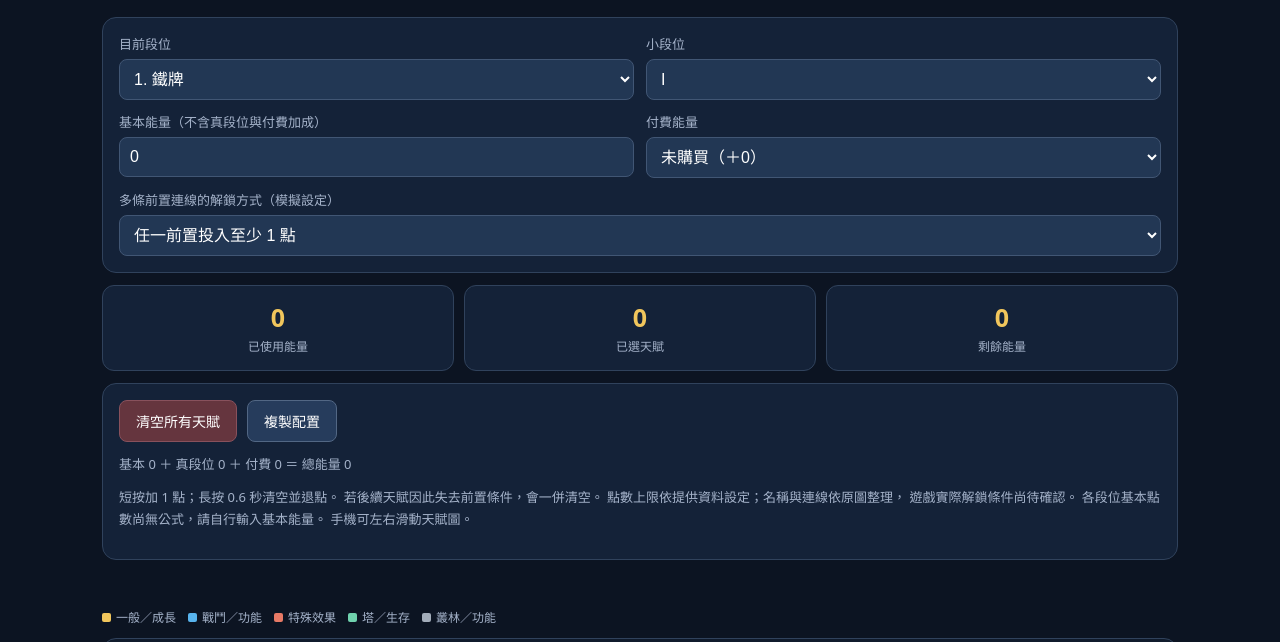
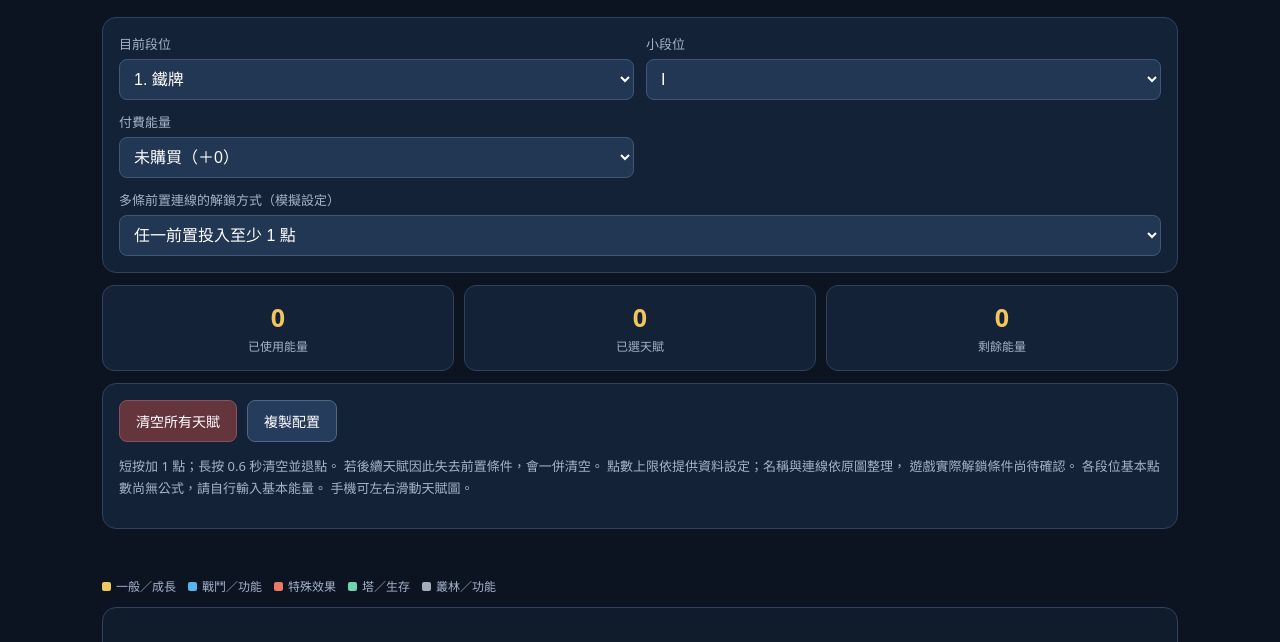
Before and after one commit to Capybara-collab/castle-weapon-calculator, a plain HTML site: page talent.html in a window 1280 px wide. Shown: the part 108-750 px from the top of the page. Drawn offline with Linux system fonts and the light colour scheme.

Commit message:
Update talent.html

```diff
--- a/talent.html
+++ b/talent.html
@@ -240,10 +240,6 @@ button.danger {
       </select>
     </label>
     <label>
-      基本能量（不含真段位與付費加成）
-      <input id="base" type="number" min="0" step="1" value="0">
-    </label>
-    <label>
       付費能量
       <select id="paid">
         <option value="0">未購買（＋0）</option>
@@ -415,18 +411,20 @@ ranks.forEach((name, index) => {
 });
 
 function baseEnergy() {
-  const n = Number($("base").value);
-  return Number.isFinite(n) ? Math.max(0, Math.floor(n)) : 0;
+  return 1;
 }
 
 function trueBonus() {
-  return Number($("rank").value) >= 20 ? 20 : 0;
+  const rankIndex = Number($("rank").value);
+  const stageIndex = ["I", "II", "III", "IV", "V"].indexOf($("stage").value);
+
+  return rankIndex * 5 + stageIndex +
+    (rankIndex >= 20 ? 20 : 0);
 }
 
 function totalEnergy() {
   return baseEnergy() + trueBonus() + Number($("paid").value);
 }
-
 function usedEnergy() {
   return Object.values(levels).reduce((sum, n) => sum + n, 0);
 }
```
